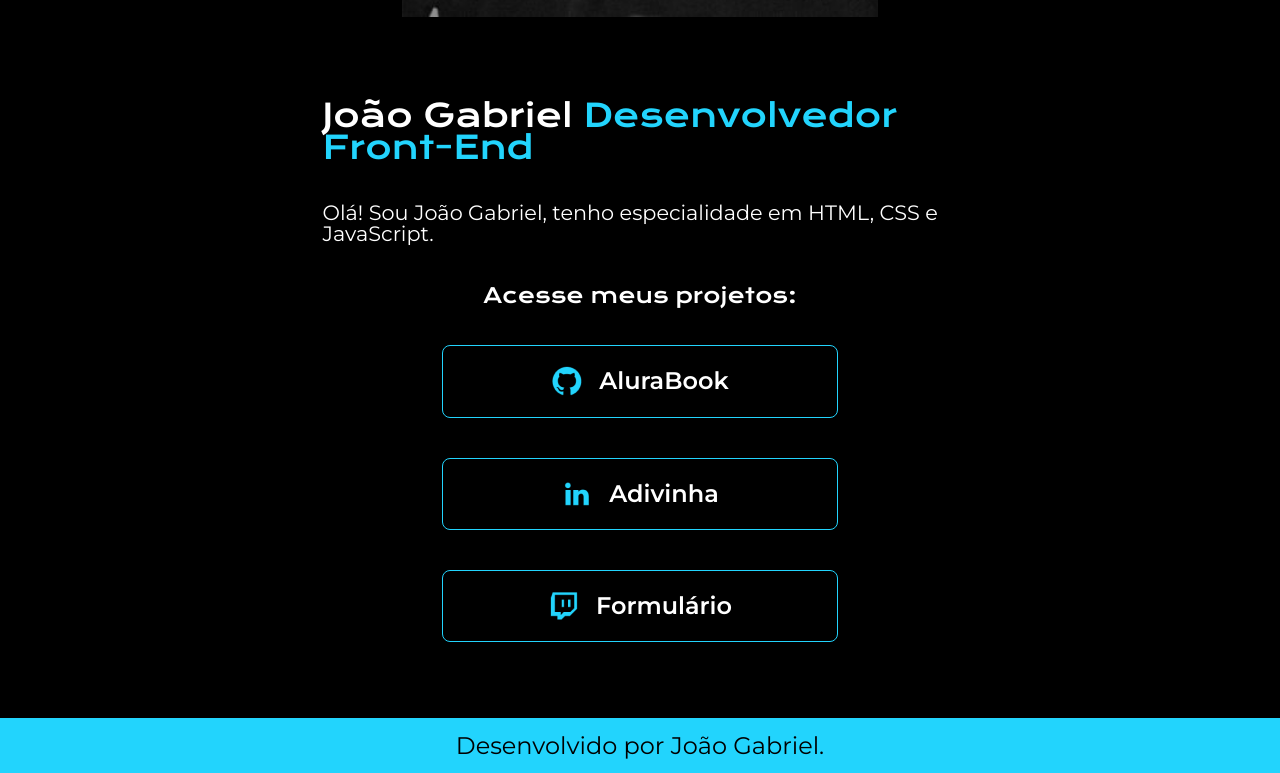
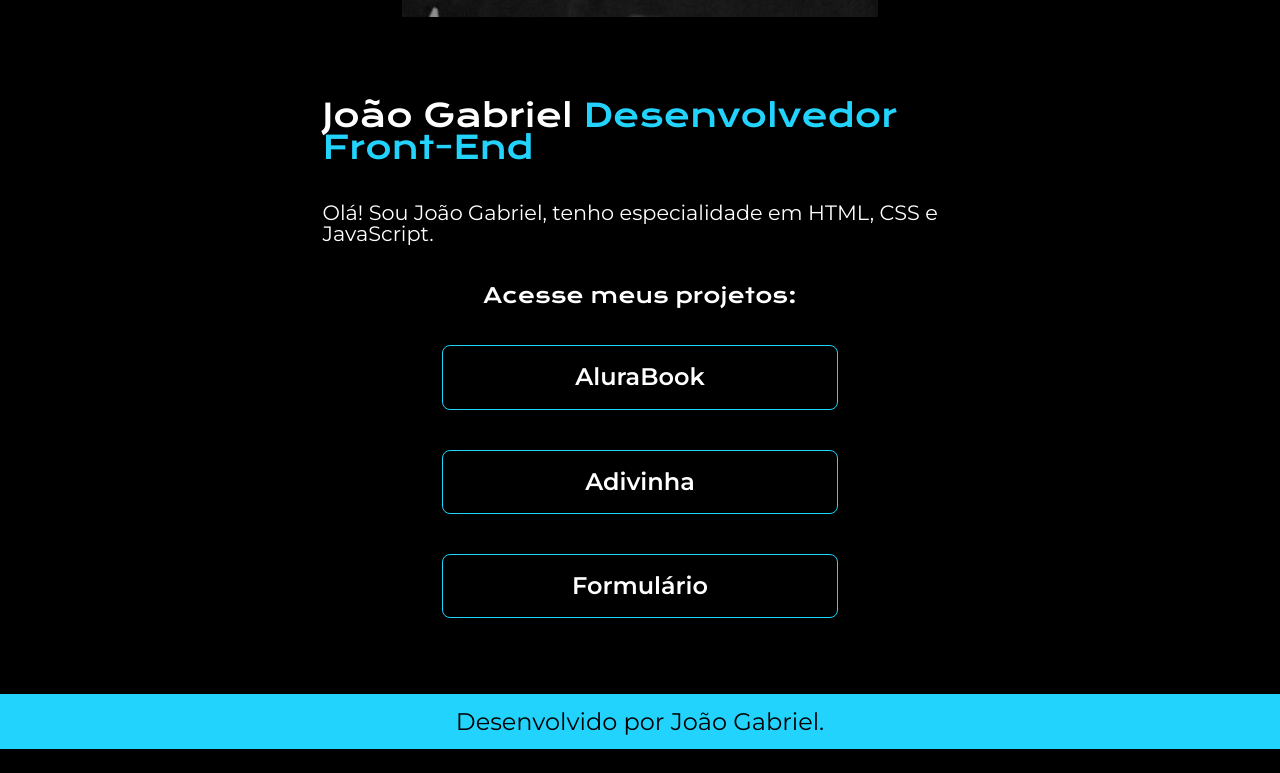
Before and after one commit to Jgabrix/jgabrix_portifolio, a plain HTML site: page index.html in a window 1280 px wide. Shown: the part 868-1641 px from the top of the page. After the commit the page ends 1617 px from the top, so only its background shows below. Drawn offline with nearby package versions, Linux system fonts and the light colour scheme.

Commit message:
alterando imagem

```diff
--- a/index.html
+++ b/index.html
@@ -32,13 +32,13 @@
             <h2 class="apresentacao__subtitulo">Acesse meus projetos:</h2>
 
             <a class="apresentacao__link" href="https://jgabrix.github.io/alurabook" target="_blank">
-                <img src="assets/Logo Github.png" alt="logo do Github"> AluraBook
+                AluraBook
             </a>
             <a class="apresentacao__link" href="https://jogo-adivinha-steel.vercel.app" target="_blank">
-                <img src="assets/Logo linkedin.png" alt="logo do linkedin"> Adivinha
+                 Adivinha
             </a>
             <a class="apresentacao__link" href="https://formulario-simples-one.vercel.app" target="_blank">
-                <img src="assets/Logo Twitch.png" alt="logo da Twitch"> Formulário
+              Formulário
             </a>
         </div>
 
```
